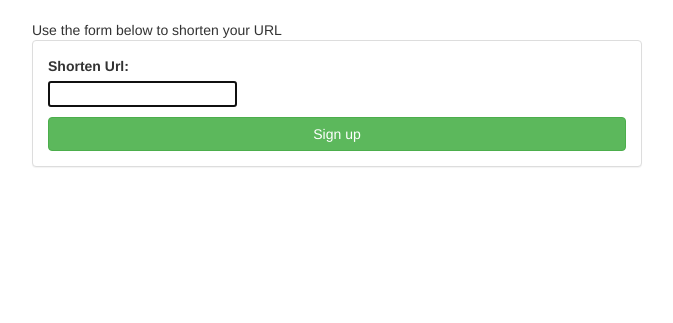
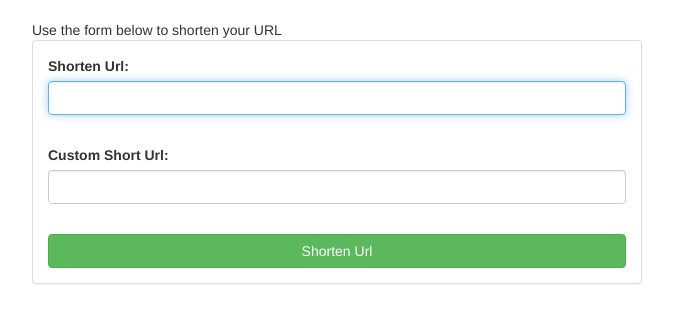
Before and after one commit to ppolle/sly, a Django app: page / in a window 1280 px wide. Shown: the part 52-375 px from the top of the page, without its empty margins (303-976 px from the left). Run offline with Django 3.2, Linux system fonts and the light colour scheme; some libraries are stand-ins or nearby versions.

Commit message:
this commit will update url shortening functionality

```diff
--- a/sly/apps/shrink/forms.py
+++ b/sly/apps/shrink/forms.py
@@ -1,5 +1,8 @@
 from django import forms
 
+
 class UrlForm(forms.Form):
-	url = forms.CharField(label='Shorten Url', max_length=300, required=True,
-                               widget=forms.TextInput(attrs={'autofocus': 'autofocus'}))
+    url = forms.CharField(label='Shorten Url', max_length=300, required=True,
+                          widget=forms.TextInput(attrs={'autofocus': 'autofocus', 'class': 'form-control'}))
+    short_code = forms.CharField(label='Custom Short Url', max_length=300, required=False, widget=forms.TextInput(
+        attrs={'autofocus': 'autofocus', 'class': 'form-control'}))
--- a/sly/apps/shrink/views.py
+++ b/sly/apps/shrink/views.py
@@ -11,14 +11,15 @@ def index(request):
 		form = UrlForm(request.POST)
 		if form.is_valid():
 			longUrl = form.cleaned_data['url']
-			url = SlyUrl(longUrl = longUrl)
-			url.save()
+			shortCode = form.cleaned_data['short_code']
 
-			url.refresh_from_db()
-			url.shortCode = SlyUrl.encode(url.id)
-			url.save()
+			if shortCode is None:
+				url = SlyUrl.objects.create(longUrl = longUrl)
+			else:
+				url = SlyUrl.objects.create(longUrl=longUrl,shortCode=shortCode)
 
-			return redirect('index')
+			return render(request, 'shrink/success.html', {'shortUrl':url.shortCode})
+
 	else:
 		form = UrlForm()
 
--- a/sly/templates/shrink/index.html
+++ b/sly/templates/shrink/index.html
@@ -5,7 +5,7 @@
 	Use the form below to shorten your URL<br>
     <div class="panel panel-default">
 	<div class="panel-body">
-		<form method="post">
+		<form method="post" >
 		    {% csrf_token %}
 		    {% for field in  form %}
 		      <p>
@@ -20,7 +20,7 @@
 		        {% endfor %}
 		      </p>
 		    {% endfor %}
-		    <button type="submit" class="btn btn-success btn-block">Sign up</button>
+		    <button type="submit" class="btn btn-success btn-block">Shorten Url</button>
 		</form>
 	</div>
 	</div>
--- /dev/null
+++ b/sly/templates/shrink/success.html
@@ -0,0 +1,6 @@
+{% extends 'base.html' %}
+{% block content %}
+<div>Your shortcode has been succesfully created as shown below</div>
+<P>{{ shortUrl }}</P>
+
+{% endblock %}
```
Also changed, not shown: sly/settings/base.py (+11 -0 lines), sly/settings/dev.py (+0 -12 lines), 1 other file.
